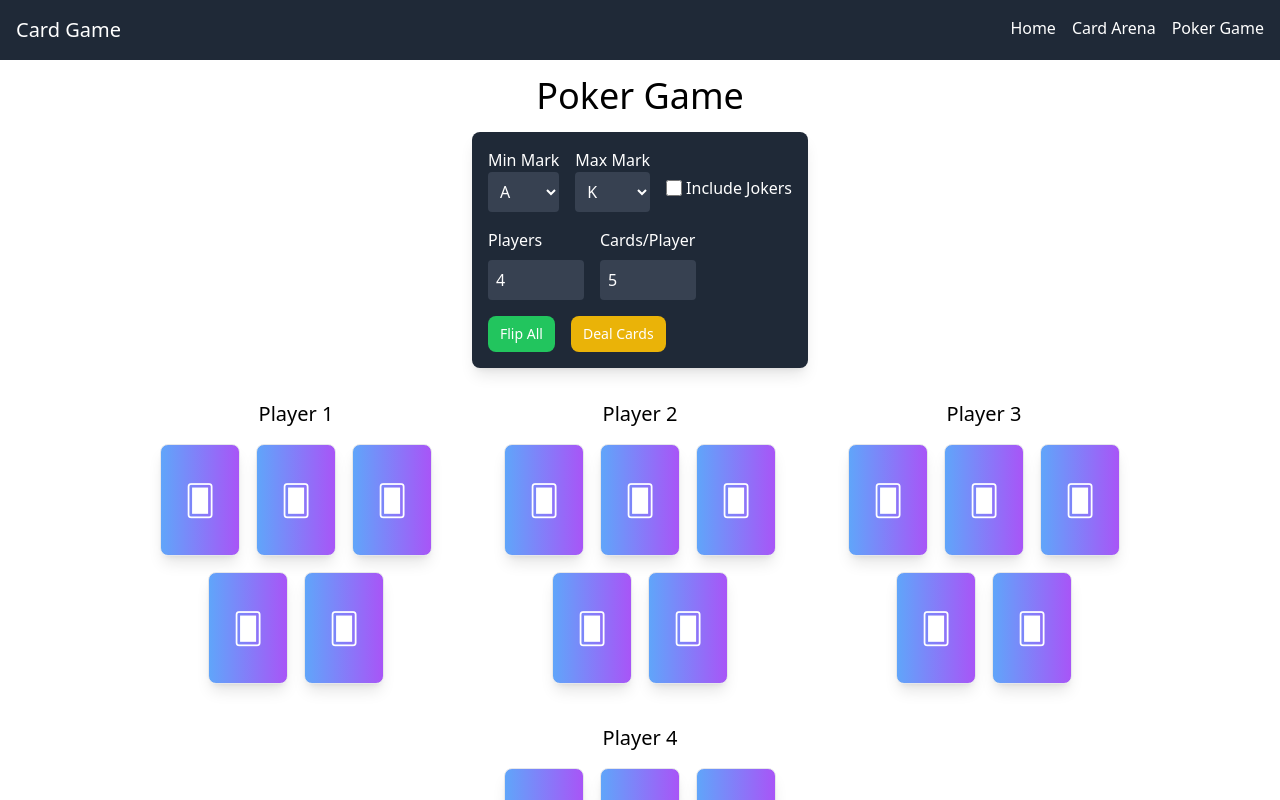
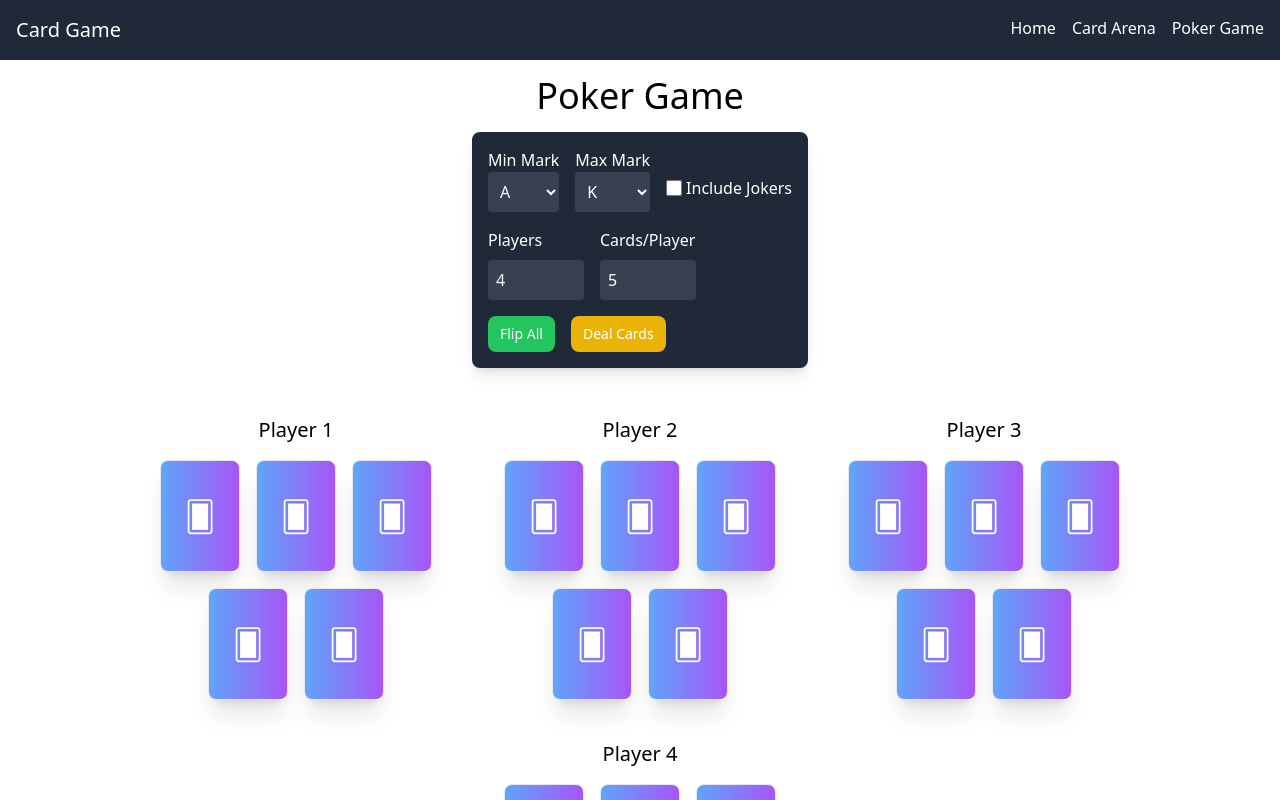
Before and after one commit to liuyuelintop/card-game-react-ts, a React (Vite) app: page /poker-game in a window 1280 px wide. Both pictures are taken after a click on the button "Deal Cards". Shown: the top 800 px of the page. Built offline with nearby package versions, Linux system fonts and the light colour scheme.

Commit message:
Update UI

```diff
--- a/src/components/PokerCard/PokerCard.tsx
+++ b/src/components/PokerCard/PokerCard.tsx
@@ -21,7 +21,7 @@ const PokerCard: React.FC<PokerCardProps> = ({
 }) => {
   return (
     <div
-      className={`relative border rounded-lg w-16 h-24 md:w-20 md:h-28 flex flex-col justify-center items-center m-2 shadow-lg transform hover:scale-105 transition duration-300 cursor-pointer ${
+      className={`relative border rounded-lg w-16 h-24 md:w-20 md:h-28 flex flex-col justify-center items-center m-2 shadow-lg md:shadow-xl transform hover:scale-105 transition duration-300 cursor-pointer ${
         isFlipped ? "bg-white" : "bg-gradient-to-r from-blue-400 to-purple-500"
       } ${className}`}
       onClick={onFlip}
@@ -35,11 +35,13 @@ const PokerCard: React.FC<PokerCardProps> = ({
               isJoker(card)
                 ? "text-red-500"
                 : "text-black"
-            } ${isJoker(card) ? "text-2xl" : "text-3xl"}`}
+            } ${
+              isJoker(card) ? "text-xl md:text-2xl" : "text-2xl md:text-3xl"
+            }`}
           >
             {card.color}
           </div>
-          <div className="text-xl mt-2">{card.mark}</div>
+          <div className="text-lg md:text-xl mt-2">{card.mark}</div>
         </>
       ) : (
         <div className="absolute inset-0 flex justify-center items-center">
--- a/src/pages/PokerGame.tsx
+++ b/src/pages/PokerGame.tsx
@@ -36,7 +36,7 @@ const PokerGame: React.FC = () => {
         handleDealCards={handleDealCards}
         handleFlipAll={handleFlipAllPlayers}
       />
-      <div className="flex flex-wrap justify-center mt-4 w-full">
+      <div className="flex flex-wrap justify-center mt-4 sm:mt-8 w-full">
         {players.map((player, playerIndex) => (
           <div
             key={player.id}
```
